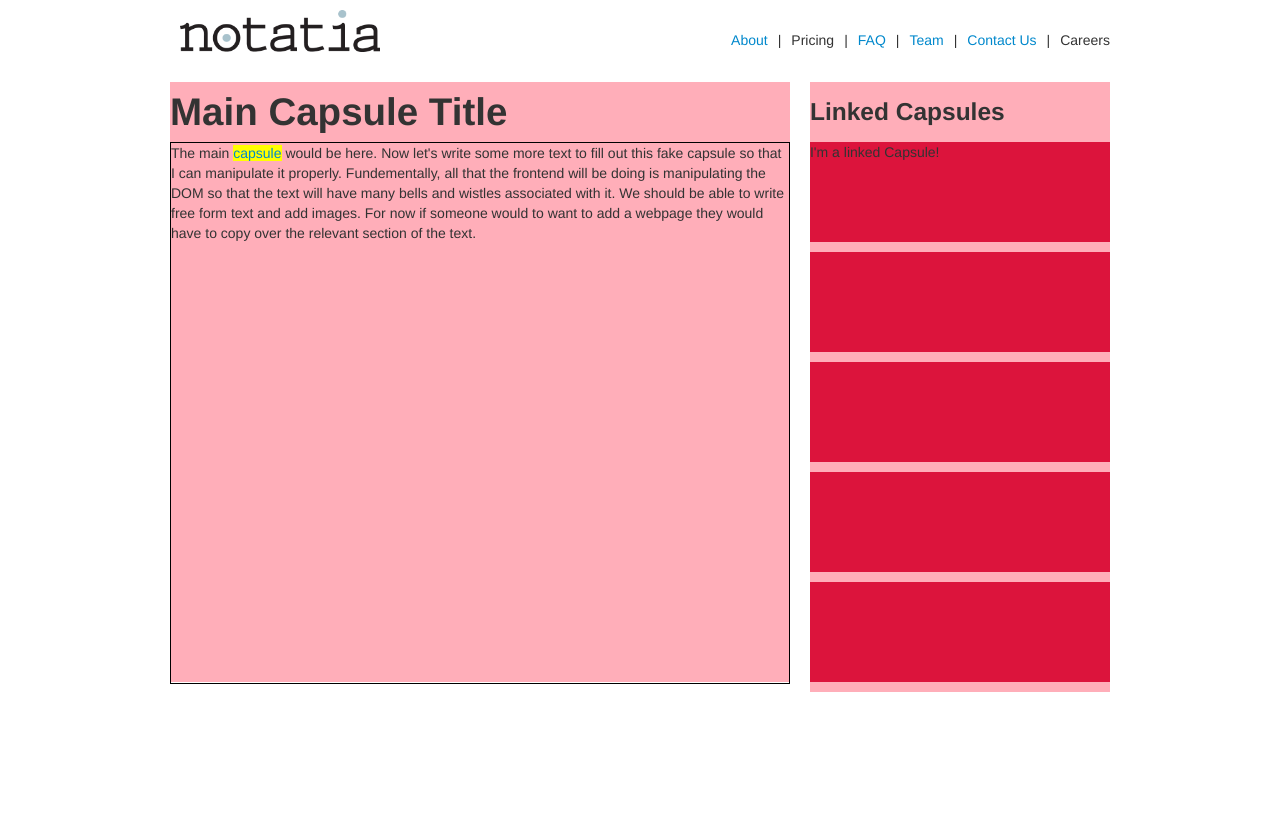
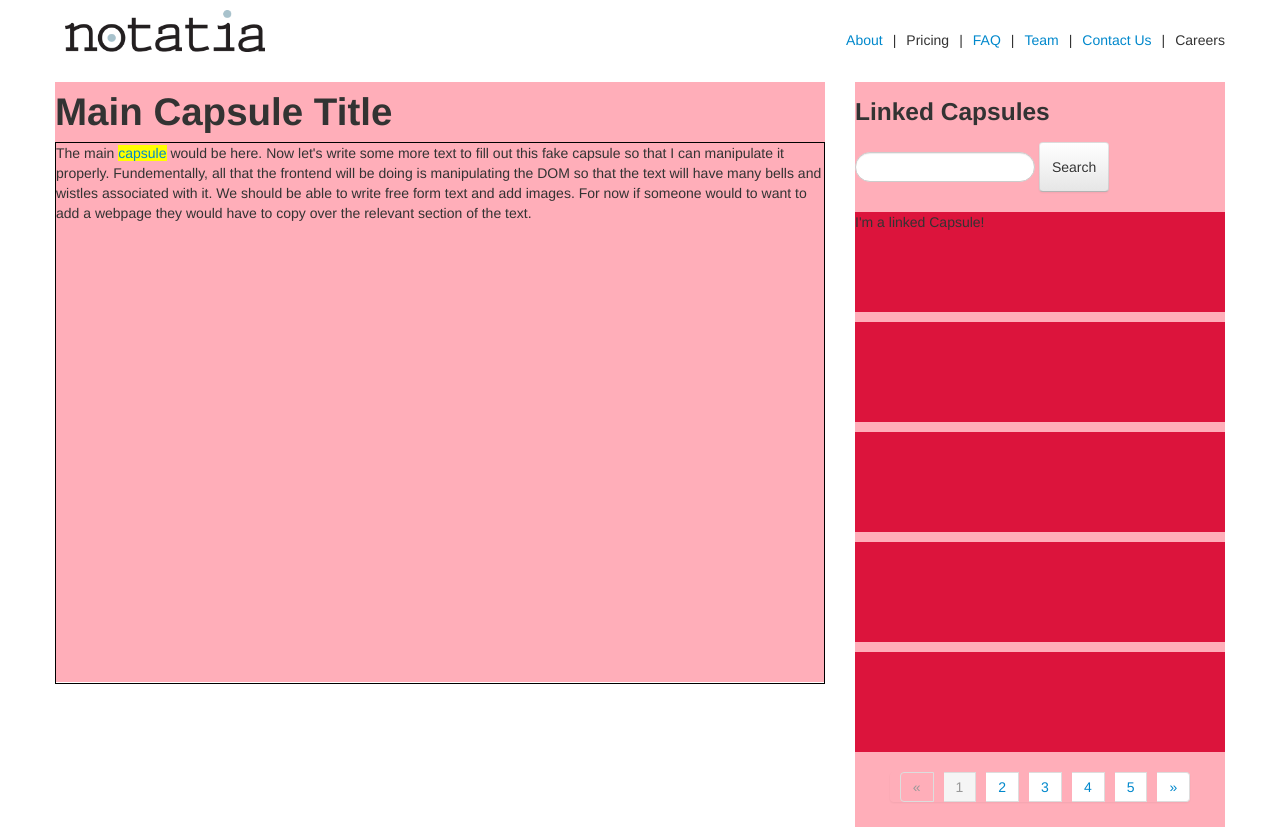
Before and after one commit to etanzapinsky/notatia, a Django app: page /capsule_view/ in a window 1280 px wide. Before the commit the page ends 692 px from the top, so only its background shows below. Run offline with Django 3.2, Linux system fonts and the light colour scheme; some libraries are stand-ins or nearby versions.

Commit message:
forms and pagenation

```diff
--- a/webapp/web/static/css/main.css
+++ b/webapp/web/static/css/main.css
@@ -138,5 +138,5 @@ button {
     height: 100px;
     width: 100px;
     background-color: purple;
-    position: fixed;
+    position: absolute;
 }
--- a/webapp/web/templates/base.html
+++ b/webapp/web/templates/base.html
@@ -5,6 +5,7 @@
   <head>
     <title>{% block title %}Notatita | Your Corporate Collaborative Memory{% endblock %}</title>
     <link rel="stylesheet" type="text/css" href="{% static 'css/bootstrap.min.css' %}">
+    <link rel="stylesheet" type="text/css" href="{% static 'css/bootstrap-responsive.min.css' %}">
     <link rel="stylesheet" type="text/css" href="http://ajax.googleapis.com/ajax/libs/jqueryui/1.8.13/themes/start/jquery-ui.css">
     <link rel="stylesheet" type="text/css" href="{% static 'css/main.css' %}">
     {% block styles %}{% endblock %}
--- a/webapp/web/templates/capsule_view.html
+++ b/webapp/web/templates/capsule_view.html
@@ -14,11 +14,26 @@
     </div>
     <div class="span4 scaffold">
       <h3>Linked Capsules</h3>
+      <form class="form-search">
+        <input type="text" class="input-medium search-query">
+        <button type="submit" class="btn">Search</button>
+      </form>
       <div class="row friend-capsule">I'm a linked Capsule!</div>
       <div class="row friend-capsule"></div>
       <div class="row friend-capsule"></div>
       <div class="row friend-capsule"></div>
       <div class="row friend-capsule"></div>
+      <div class="pagination pagination-centered">
+        <ul>
+          <li class="disabled"><a href="#">&laquo;</a></li>
+          <li class="active"><a href="#">1</a></li>
+          <li><a href="#">2</a></li>
+          <li><a href="#">3</a></li>
+          <li><a href="#">4</a></li>
+          <li><a href="#">5</a></li>
+          <li><a href="#">&raquo;</a></li>
+        </ul>
+      </div>
     </div>
   </div>
 </div>
```
